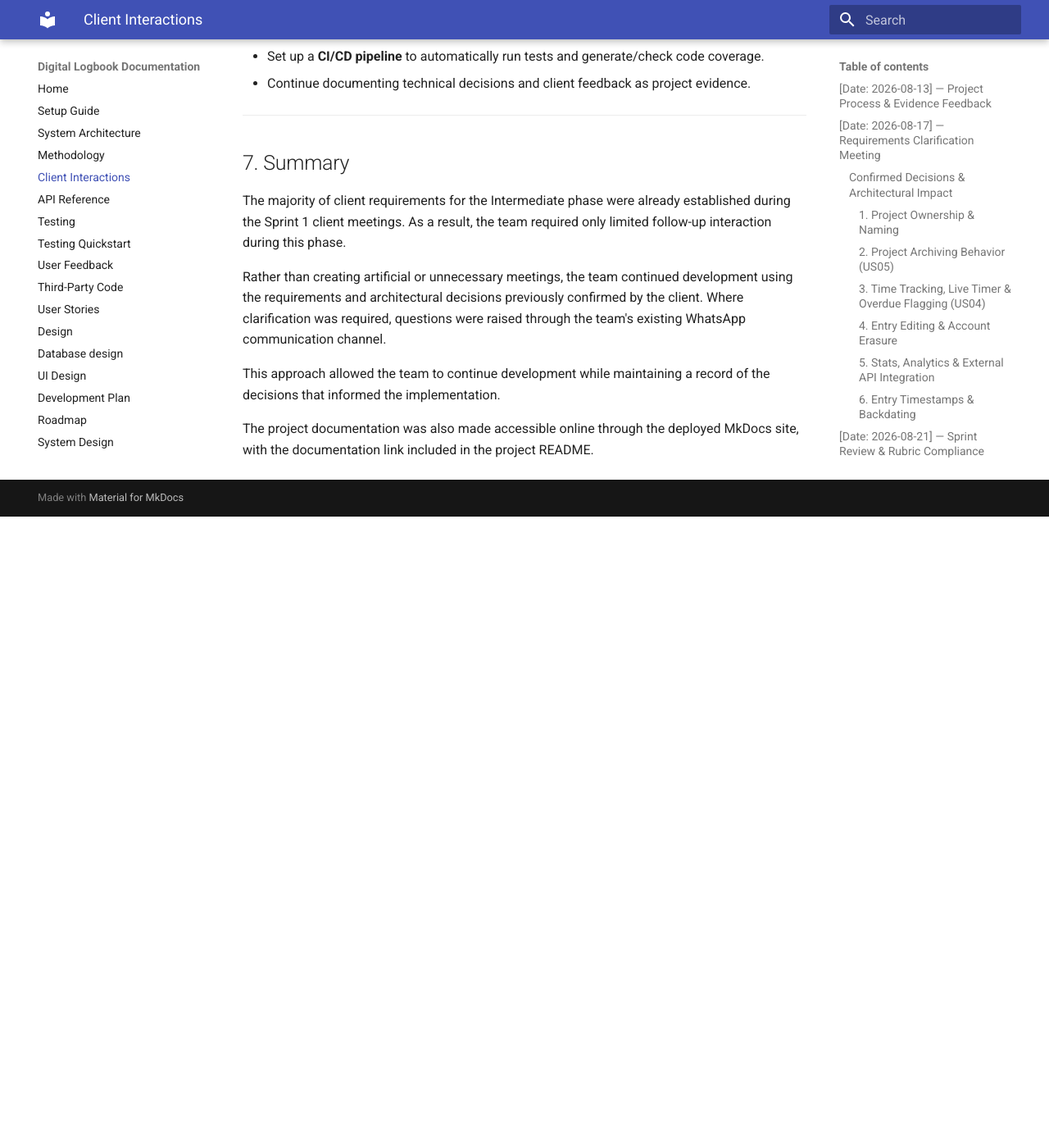
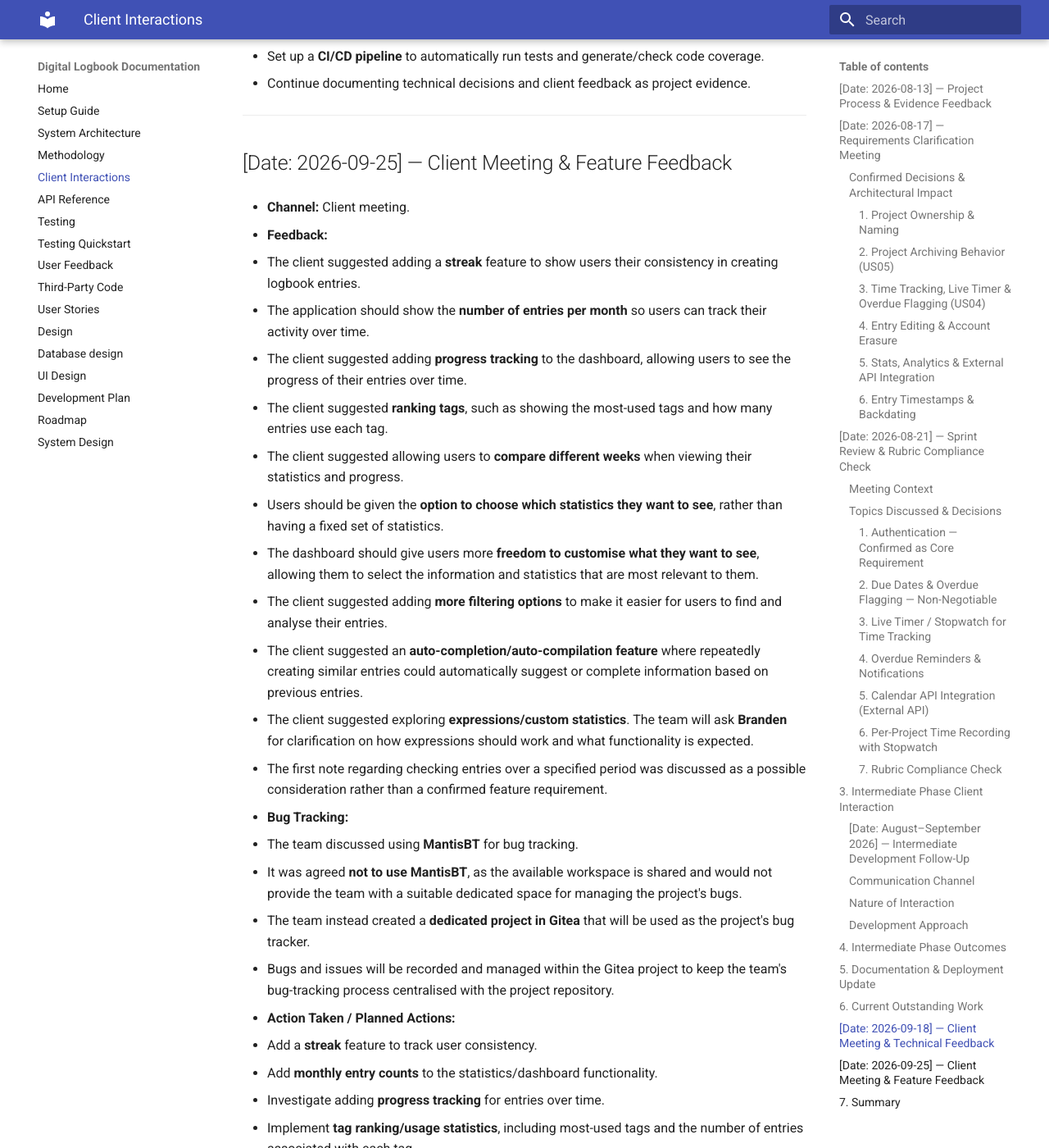
Before and after one commit to DiMpho-20/coms3011a-logbook-digital-logbook, an MkDocs documentation site: the page built from docs/client-interactions.md, in a window 1280 px wide and 1400 px high, scrolled down 9274 px. Shown: the whole window at 82% size. Built offline with MkDocs 1.6.1 and Material for MkDocs 9.7.7, drawn with Linux system fonts in a browser that asks for light colours; before the commit the page ends 9904 px from its top, so only the background shows below that; some of the changed text lies outside the part shown.

Commit message:
docs: add 2026-09-25 client meeting feedback to interaction log
Co-Authored-By: Claude Opus 5.5 <noreply@anthropic.com>

```diff
--- a/docs/client-interactions.md
+++ b/docs/client-interactions.md
@@ -314,6 +314,48 @@ The Intermediate user stories themselves have been completed and integrated into
 
 ---
 
+## [Date: 2026-09-25] — Client Meeting & Feature Feedback
+
+* **Channel:** Client meeting.
+
+* **Feedback:**
+
+  * The client suggested adding a **streak** feature to show users their consistency in creating logbook entries.
+  * The application should show the **number of entries per month** so users can track their activity over time.
+  * The client suggested adding **progress tracking** to the dashboard, allowing users to see the progress of their entries over time.
+  * The client suggested **ranking tags**, such as showing the most-used tags and how many entries use each tag.
+  * The client suggested allowing users to **compare different weeks** when viewing their statistics and progress.
+  * Users should be given the **option to choose which statistics they want to see**, rather than having a fixed set of statistics.
+  * The dashboard should give users more **freedom to customise what they want to see**, allowing them to select the information and statistics that are most relevant to them.
+  * The client suggested adding **more filtering options** to make it easier for users to find and analyse their entries.
+  * The client suggested an **auto-completion/auto-compilation feature** where repeatedly creating similar entries could automatically suggest or complete information based on previous entries.
+  * The client suggested exploring **expressions/custom statistics**. The team will ask **Branden** for clarification on how expressions should work and what functionality is expected.
+  * The first note regarding checking entries over a specified period was discussed as a possible consideration rather than a confirmed feature requirement.
+
+* **Bug Tracking:**
+
+  * The team discussed using **MantisBT** for bug tracking.
+  * It was agreed **not to use MantisBT**, as the available workspace is shared and would not provide the team with a suitable dedicated space for managing the project's bugs.
+  * The team instead created a **dedicated project in Gitea** that will be used as the project's bug tracker.
+  * Bugs and issues will be recorded and managed within the Gitea project to keep the team's bug-tracking process centralised with the project repository.
+
+* **Action Taken / Planned Actions:**
+
+  * Add a **streak** feature to track user consistency.
+  * Add **monthly entry counts** to the statistics/dashboard functionality.
+  * Investigate adding **progress tracking** for entries over time.
+  * Implement **tag ranking/usage statistics**, including most-used tags and the number of entries associated with each tag.
+  * Add functionality to **compare statistics across different weeks**.
+  * Allow users to **select the statistics** they want displayed.
+  * Provide users with **customisable dashboard options** so they can choose what information is displayed.
+  * Expand the available **entry filtering options**.
+  * Investigate and design the **auto-completion/auto-compilation** feature for repeated or similar entries.
+  * Ask **Branden** for clarification on the expected **expression/custom statistics** functionality.
+  * Use the newly created **Gitea project as the project's bug tracker** instead of MantisBT.
+  * Continue documenting client feedback and decisions as project evidence.
+
+---
+
 ## 7. Summary
 
 The majority of client requirements for the Intermediate phase were already established during the Sprint 1 client meetings. As a result, the team required only limited follow-up interaction during this phase.
```
